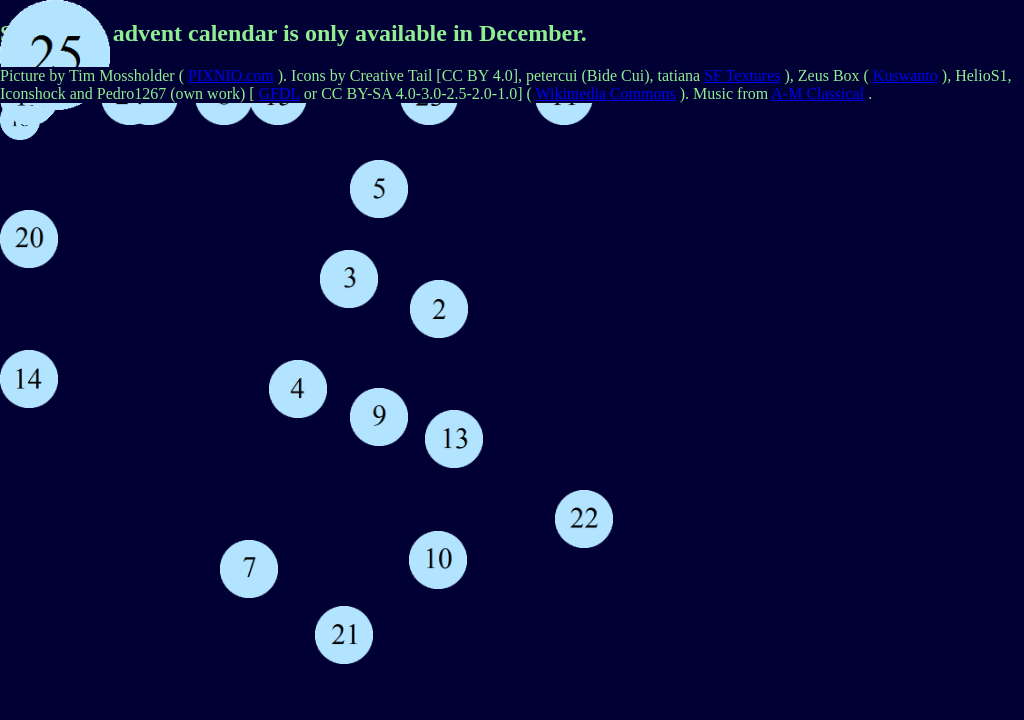
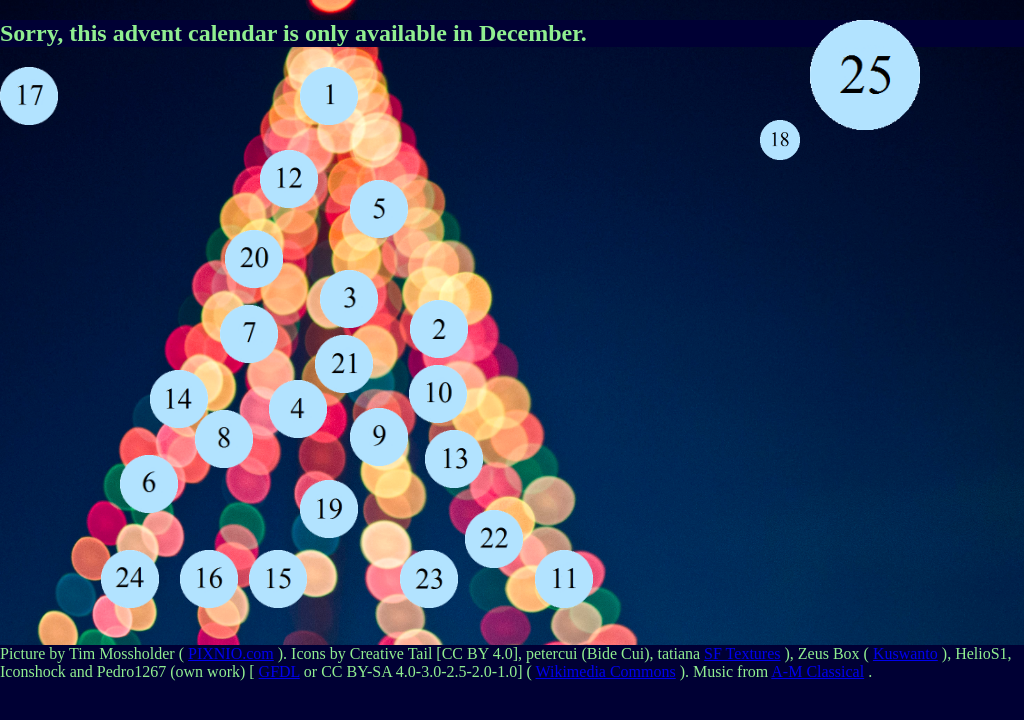
Before and after one commit to AriadneT/Adventskalender, a PHP site: template Resources/Private/Templates/Main.html in a window 1024 px wide. Shown: the top 720 px of the page. Run offline with PHP 8.4, Linux system fonts and the light colour scheme; the template is opened without the code that fills it, so the values that code supplies are empty.

Commit message:
Advent calendar adjusted for screen widths from 934 to 1079 pixels.

```diff
--- a/Resources/Public/Stylesheets/App.css
+++ b/Resources/Public/Stylesheets/App.css
@@ -1,3 +1,81 @@
+@media screen and (min-width : 934px) and (max-width : 1079px) {
+    body {
+        width               : 100%;
+        position            : relative;
+        background          : no-repeat;
+        background-image    : url('../../../../../Adventskalender/Resources/Public/Images/ChristmasTree.jpg');
+        background-size     : 100%;
+        background-position : center top;
+    }
+
+	#day1 {
+		left : 300px;
+	}
+
+	#day6 {
+		top : 435px;
+	}
+
+	#day7 {
+		top  : 285px;
+	}
+
+	#day8 {
+		top  : 390px;
+	}
+
+	#day10 {
+		top  : 345px;
+	}
+
+	#day12 {
+		left : 260px;
+		top  : 130px;
+	}
+
+	#day14 {
+		left : 150px;
+	}
+
+	#day16 {
+		left : 180px;
+	}
+
+	#day18 {
+		left : 760px;
+	}
+
+	#day19 {
+		left : 300px;
+		top  : 460px;
+	}
+
+	#day20 {
+		left : 225px;
+	}
+
+	#day21 {
+		top  : 315px;
+	}
+
+	#day11, #day15, #day16, #day23, #day24 {
+		top : 530px;
+	}
+
+	#day22 {
+		left : 465px;
+	}
+
+	#day25 {
+		left : 810px;
+	}
+
+	footer {
+		top    : 625px;
+		height : 75px;
+	}
+}
+
 @media screen and (min-width : 1080px) and (max-width : 1225px) {
     body {
         width               : 100%;
@@ -678,7 +900,6 @@ h2, footer {
 
 #day7 {
     left : 220px;
-    top  : 540px;
 }
 
 #day8 {
@@ -692,7 +913,6 @@ h2, footer {
 
 #day10 {
     left : 409px;
-    top  : 531px;
 }
 
 #day11 {
@@ -724,11 +944,9 @@ h2, footer {
 
 #day21 {
     left : 315px;
-    top  : 606px;
 }
 
 #day22 {
-    left : 555px;
     top  : 490px;
 }
 
```
Also changed, not shown: other parts of Resources/Public/Stylesheets/App.css (+144 -0 lines).
